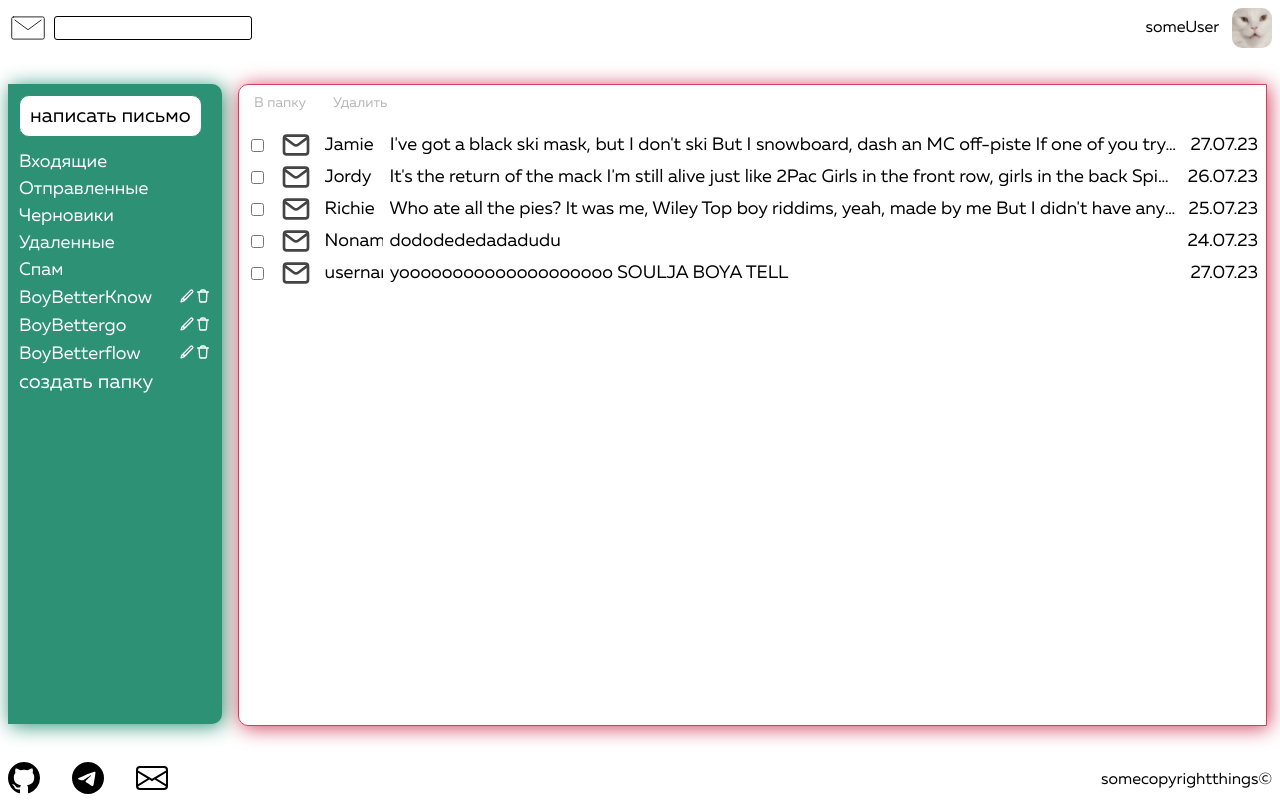
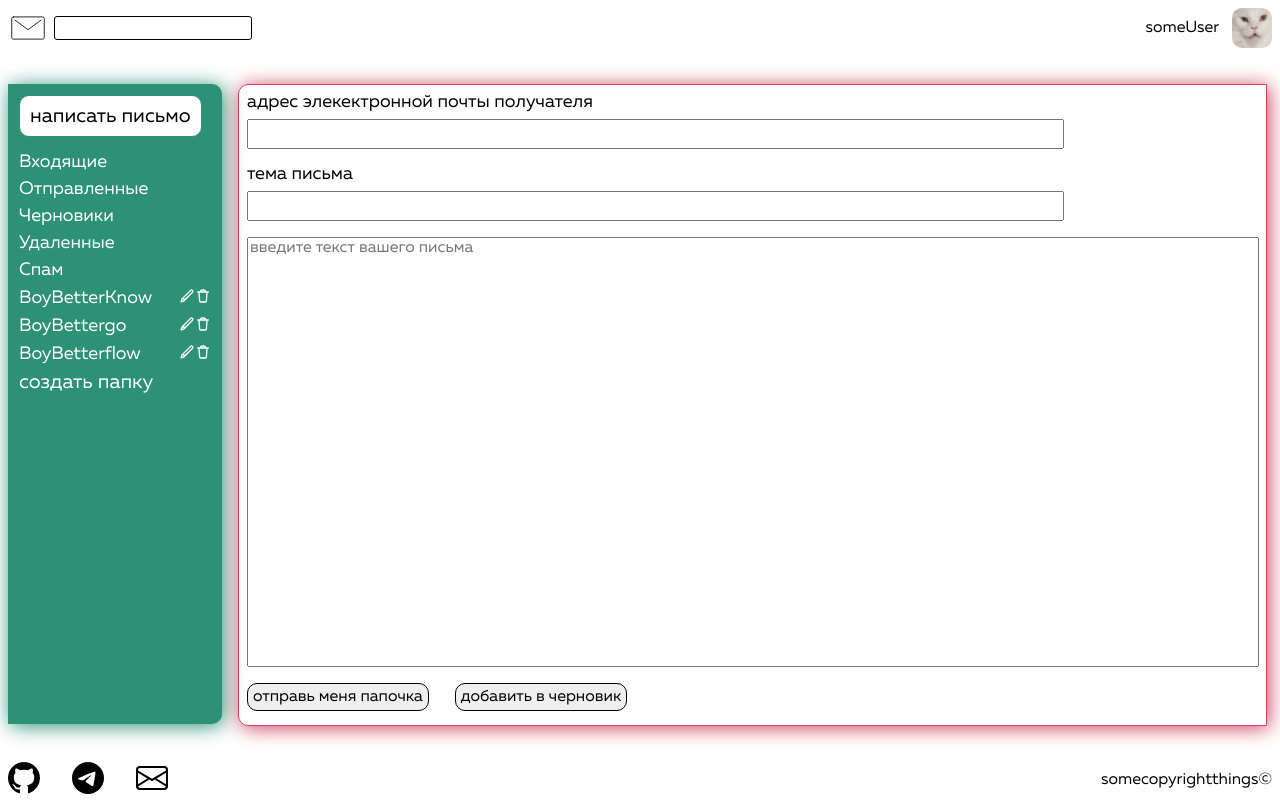
Before and after one commit to TerentiiDHTB/mailagentre, a React (Vite) app: page / in a window 1280 px wide. Both pictures are taken after a click on the button "написать письмо". Built offline with nearby package versions, Linux system fonts and the light colour scheme.

Commit message:
main page store implemented, write mail section ui ready

```diff
--- a/src/entities/folder/ui/ui.tsx
+++ b/src/entities/folder/ui/ui.tsx
@@ -3,12 +3,17 @@ import styles from "./ui.module.scss"
 import {FolderT} from "@/shared/types";
 
 import {clickHandler} from "../model/clickHandler.ts";
+import {mainPageStore} from "@/shared/stores/mainPageStateStore/mainPageStore.ts";
+import {MailsSectionState} from "@/shared/enums/mailsSectionState.ts";
 
 export const Folder = (props: FolderT) => {
     return(
         <div className={styles.folderWrapper}>
             <button
-                onClick={() => {clickHandler(props.folderId)}}
+                onClick={() => {
+                    mainPageStore.setCurrentSection(MailsSectionState.Mails)
+                    clickHandler(props.folderId)
+                }}
                 className={styles.folderName}>
                 {props.folderName}
             </button>
--- a/src/features/writeMailButton/ui/ui.tsx
+++ b/src/features/writeMailButton/ui/ui.tsx
@@ -1,5 +1,16 @@
 import styles from "./ui.module.scss";
 
+import {MailsSectionState} from "@/shared/enums/mailsSectionState.ts"
+import {mainPageStore} from "@/shared/stores/mainPageStateStore/mainPageStore.ts";
+
+
 export const WriteMailButton = () => {
-    return (<button className={styles.writeMailBtn}>написать письмо</button>)
+    return (
+        <button
+            className={styles.writeMailBtn}
+            onClick={() => mainPageStore.setCurrentSection(MailsSectionState.WriteMail)}
+        >
+            написать письмо
+        </button>
+    )
 }
--- a/src/pages/main/ui/ui.tsx
+++ b/src/pages/main/ui/ui.tsx
@@ -1,18 +1,36 @@
 import styles from "./ui.module.scss"
+
 import {Header} from "@/widgets/header";
 import {Footer} from "@/widgets/footer";
 import {MailsSection} from "@/widgets/mailsSection";
 import {FoldersSection} from "@/widgets/foldersSection";
+import {WriteMailSection} from "@/widgets/writeMailSection";
 
-export const Main = () => {
+import {MailsSectionState} from "@/shared/enums/mailsSectionState.ts";
+
+import {mainPageStore} from "@/shared/stores/mainPageStateStore/mainPageStore.ts"
+import {observer} from "mobx-react-lite";
+
+const loadCurrentSection = (currentSection: string) => {
+    switch (currentSection) {
+        case MailsSectionState.Mails:
+            return <MailsSection/>
+        case MailsSectionState.WriteMail:
+            return <WriteMailSection/>
+        case MailsSectionState.ReadMail:
+            return <></>
+    }
+}
+
+export const Main = observer(() => {
     return (
         <div className={styles.mainWrapper}>
             <Header/>
             <div className={styles.mainBody}>
                 <FoldersSection/>
-                <MailsSection/>
+                {loadCurrentSection(mainPageStore.getCurrentSection())}
             </div>
             <Footer/>
         </div>
     )
-}
+})
--- /dev/null
+++ b/src/shared/enums/mailsSectionState.ts
@@ -0,0 +1,5 @@
+export enum MailsSectionState {
+    Mails = "mails",
+    WriteMail = "writemail",
+    ReadMail = "readmail"
+}
--- /dev/null
+++ b/src/shared/stores/mainPageStateStore/mainPageStore.ts
@@ -0,0 +1,23 @@
+import {MailsSectionState} from "@/shared/enums/mailsSectionState.ts";
+import {makeAutoObservable} from "mobx";
+
+class MainPageStore{
+    private currentSection: MailsSectionState
+
+    getCurrentSection = (): string => this.currentSection
+
+    setCurrentSection = (section: MailsSectionState): void => {
+        if (this.currentSection !== section){
+            this.currentSection = section
+            console.log("switched")
+        }
+    }
+
+    constructor() {
+        this.currentSection = MailsSectionState.Mails
+
+        makeAutoObservable(this)
+    }
+}
+
+export const mainPageStore = new MainPageStore()
--- a/src/widgets/foldersSection/ui/ui.tsx
+++ b/src/widgets/foldersSection/ui/ui.tsx
@@ -9,11 +9,12 @@ import {CreateFolderButton} from "@/features/createFolderButton";
 import {WriteMailButton} from "@/features/writeMailButton";
 import {DeleteFolderButton} from "@/features/deleteFolderButton";
 import {RenameFolderButton} from "@/features/renameFolderButton";
+import {WriteMailButtonType} from "@/shared/types/WriteMailButtonType.ts";
 
-export const FoldersSection = observer(() => {
+export const FoldersSection = observer((props: WriteMailButtonType) => {
     return(
         <div className={styles.foldersSectionWrapper}>
-            <WriteMailButton/>
+            <WriteMailButton mutateState={props.mutateState}/>
             <ul className={styles.foldersListWrapper}>
                 {folderStore.getFolders().map(folder =>
                     <li key={folder.folderId} className={styles.folderWrapper}>
--- /dev/null
+++ b/src/widgets/writeMailSection/index.ts
@@ -0,0 +1 @@
+export {WriteMailSection} from "./ui/ui.tsx"
--- /dev/null
+++ b/src/widgets/writeMailSection/ui/ui.module.scss
@@ -0,0 +1,76 @@
+@use "@/shared/styles/valuelibrary";
+
+.writeMailSectionWrapper{
+  width: 79vw;
+  height: 97.5%;
+
+  padding: 1vh;
+
+  display: flex;
+  flex-direction: column;
+  align-items: start;
+
+  border: 1px solid valuelibrary.$opposite_color;
+  border-radius: 10px 0 0 10px;
+  box-shadow: 2px 2px 20px valuelibrary.$opposite_color;
+
+  font-family: MullerRegular, serif;
+
+  .inputLabel{
+    font-size: 18px;
+    margin-bottom: 1vh;
+  }
+
+  .input{
+    height: 3vh;
+    width: 80%;
+
+    margin-bottom: 2vh;
+
+    font-family: MullerRegular, serif;
+    font-size: 18px;
+    color: valuelibrary.$interaction_color;
+
+    &:hover{
+      border-color: valuelibrary.$interaction_color;
+    }
+
+    &:focus{
+      outline-color: valuelibrary.$interaction_color;
+    }
+  }
+
+  .mailTextField{
+    height: 68%;
+    width: 99.5%;
+
+    resize: none;
+
+    margin-bottom: 2vh;
+
+    font-family: MullerRegular, serif;
+    font-size: 16px;
+
+    &:focus{
+      outline-color: valuelibrary.$interaction_color;
+    }
+  }
+
+  .actionButton{
+    margin-right: 2vw;
+    padding: 5px;
+
+    border: 1px solid black;
+    border-radius: 10px;
+
+    font-family: MullerRegular, serif;
+    font-size: 16px;
+
+    cursor: pointer;
+
+    &:hover{
+      background-color: valuelibrary.$interaction_color;
+      color: white;
+    }
+  }
+}
--- /dev/null
+++ b/src/widgets/writeMailSection/ui/ui.tsx
@@ -0,0 +1,17 @@
+import styles from "./ui.module.scss"
+
+export const WriteMailSection = () => {
+    return(
+        <div className={styles.writeMailSectionWrapper}>
+            <label className={styles.inputLabel}>адрес элекектронной почты получателя</label>
+            <input type={"email"} className={styles.input}/>
+            <label className={styles.inputLabel}>тема письма</label>
+            <input className={styles.input}/>
+            <textarea placeholder="введите текст вашего письма" className={styles.mailTextField}/>
+            <div>
+                <button className={styles.actionButton}>отправь меня папочка</button>
+                <button className={styles.actionButton}>добавить в черновик</button>
+            </div>
+        </div>
+    )
+}
```
